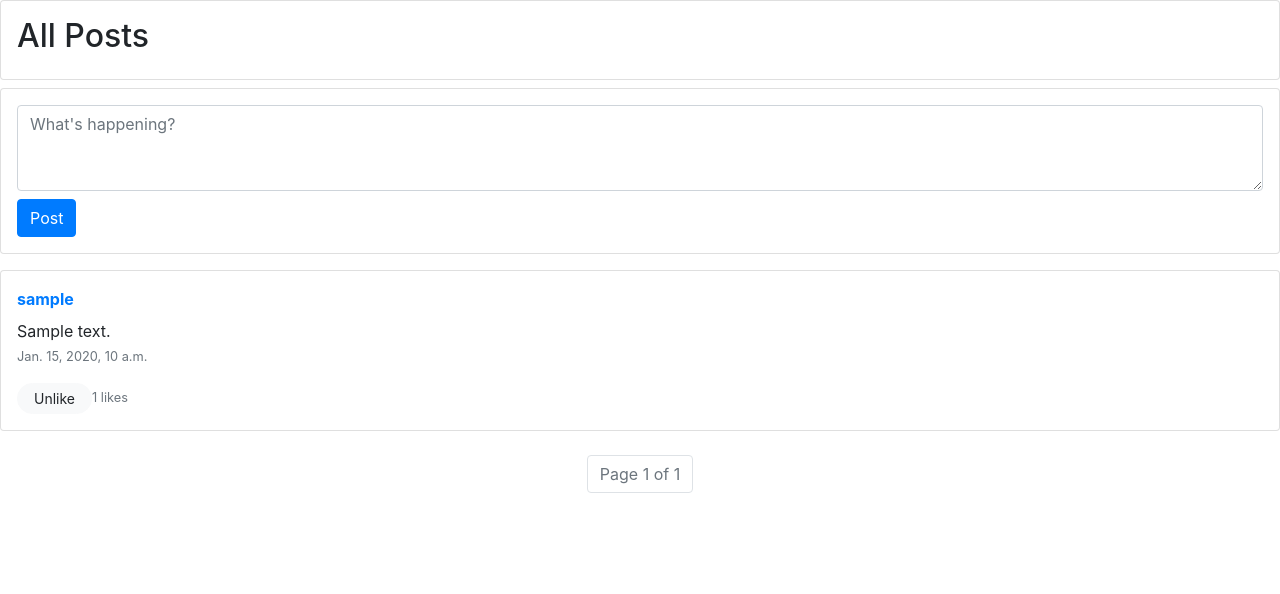
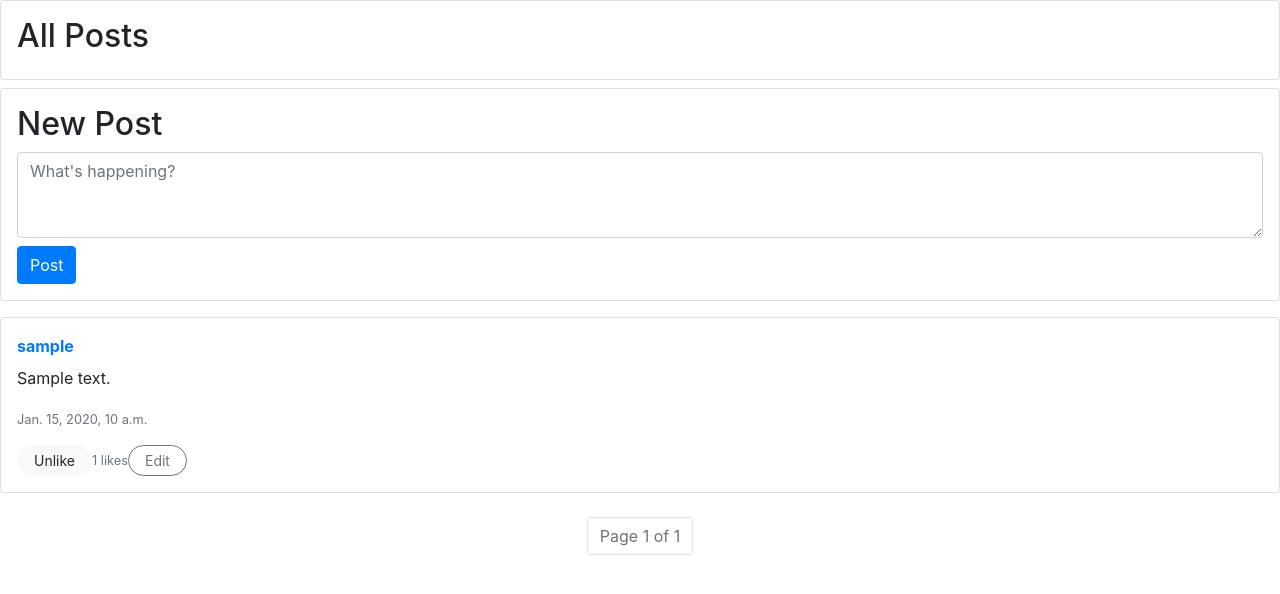
Before and after one commit to shawwnn/cs50w-network, a Django app: page / in a window 1280 px wide. Shown: the part 56-650 px from the top of the page. Run offline with Django 3.2, Linux system fonts and the light colour scheme; a user stored in the database is signed in; tables that the repository leaves empty hold one stand-in row (values such as "Sample post"); some libraries are stand-ins or nearby versions.

Commit message:
Added Edit Post Feature and finalize everything

```diff
--- a/network/static/network/utils.js
+++ b/network/static/network/utils.js
@@ -15,6 +15,15 @@ function getCookie(name) {
   }
 
   return cookieValue;
+}
+
+function exitEditAndUpdateInnerText(postId, newText) {
+  const contentEl = document.querySelector(`#content-${postId}`);
+  const postCard = document.querySelector(`#post-${postId}`);
+  const editBtn = postCard.querySelector(".edit-btn");
+
+  contentEl.innerText = newText;
+  editBtn.disabled = false;
 }
 
 document.addEventListener("DOMContentLoaded", () => {
@@ -78,4 +87,73 @@ document.addEventListener("DOMContentLoaded", () => {
     });
   }
 
+  // =====================
+  // CLICK DELEGATION (EDIT + CANCEL)
+  // =====================
+  document.addEventListener("click", function (e) {
+
+    // =====================
+    // EDIT CLICK
+    // =====================
+    if (e.target.classList.contains("edit-btn")) {
+      // disable edit button immediately
+      e.target.disabled = true;
+
+      const postId = e.target.dataset.id;
+      const contentEl = document.querySelector(`#content-${postId}`);
+
+      // store original safely
+      contentEl.dataset.original = contentEl.innerText;
+      const currentText = contentEl.innerText;
+
+      contentEl.innerHTML = `
+        <textarea class="form-control mb-2" id="textarea-${postId}">${currentText}</textarea>
+
+        <div class="d-flex gap-2">
+          <button class="btn btn-sm btn-success rounded-pill px-3 save-btn" data-id="${postId}">
+            Save
+          </button>
+
+          <button class="btn btn-sm btn-outline-secondary rounded-pill px-3 cancel-btn" data-id="${postId}">
+            Cancel
+          </button>
+        </div>
+      `;
+    }
+
+    // =====================
+    // CANCEL
+    // =====================
+    if (e.target.classList.contains("cancel-btn")) {
+      const postId = e.target.dataset.id;
+      const contentEl = document.querySelector(`#content-${postId}`);
+
+      exitEditAndUpdateInnerText(postId, contentEl.dataset.original);
+
+    }
+
+    // =====================
+    // SAVE
+    // =====================
+    if (e.target.classList.contains("save-btn")) {
+      const postId = e.target.dataset.id;
+      const textarea = document.querySelector(`#textarea-${postId}`);
+      const newContent = textarea.value;
+
+      fetch(`/edit_post/${postId}`, {
+        method: "POST",
+        headers: {
+          "Content-Type": "application/x-www-form-urlencoded",
+          "X-CSRFToken": getCookie("csrftoken")
+        },
+        body: `content=${encodeURIComponent(newContent)}`
+      })
+      .then(response => response.json())
+      .then(data => {
+        if (data.content) {
+          exitEditAndUpdateInnerText(postId, data.content);
+        }
+      });
+    }
+  })
 });
--- a/network/templates/network/index.html
+++ b/network/templates/network/index.html
@@ -8,6 +8,7 @@
         <div class="card p-3 mb-3">
              <form action="{% url 'index' %}" method="POST">
                 {% csrf_token %}
+                <h2>New Post</h2>
 
                 <textarea
                     class="form-control mb-2"
@@ -23,6 +24,7 @@
                 >
              </form>
         </div>
+    {% endif %}
 
         {% for post in page_obj %}
             {% include "network/partials/post_card.html" with post=post %}
@@ -56,5 +58,5 @@
         </nav>
 
 
-    {% endif %}
+
 {% endblock %}
--- a/network/templates/network/partials/post_card.html
+++ b/network/templates/network/partials/post_card.html
@@ -1,30 +1,39 @@
-<div class="post card p-3 mb-2">
+<div class="post card p-3 mb-2" id="post-{{ post.id }}">
 
     <a href="{% url 'profile' post.user.username %}">
         <strong>{{ post.user.username }}</strong>
     </a>
 
-  <p class="mt-2 mb-1">{{ post.content }}</p>
+    <p class="mt-2 mb-1" id="content-{{ post.id }}">
+        {{ post.content }}
+    </p>
+
+    {% if user == post.user %}
+    <div class="mt-3 d-flex align-items-center">
+
+
+    </div>
+    {% endif %}
 
     <small class="text-muted d-block">
         {{ post.timestamp }}
     </small>
 
     <div class="mt-3 d-flex align-items-center">
-      <button
-          class="btn btn-sm btn-light me-2 px-3 rounded-pill like-btn"
-          data-post-id="{{ post.id }}"
-      >
-          {% if post.is_liked %}
-              Unlike
-          {% else %}
-              Like
+        {% if user.is_authenticated %}
+        <button class="btn btn-sm btn-light px-3 rounded-pill like-btn me-2" data-post-id="{{ post.id }}">
+            {% if post.is_liked %}Unlike{% else %}Like{% endif %}
+        </button>
         {% endif %}
-      </button>
 
-      <span class="text-muted small" id="likes-count-{{ post.id }}">
+        <span class="text-muted small me-2" id="likes-count-{{ post.id }}">
             {{ post.like_count }} likes
         </span>
+
+        {% if user.is_authenticated and user == post.user %}
+        <button class="btn btn-sm btn-outline-secondary rounded-pill px-3 edit-btn" data-id="{{ post.id }}">
+            Edit
+        </button>
+        {% endif %}
     </div>
-
 </div>
--- a/network/urls.py
+++ b/network/urls.py
@@ -12,4 +12,5 @@ urlpatterns = [
     path("follow/<int:user_id>", views.follow_toggle, name="follow_toggle"),
     path("following", views.following, name="following"),
     path("like/<int:post_id>", views.like_toggle, name="like_toggle"),
+    path("edit_post/<int:post_id>", views.edit_post, name="edit_post")
 ]
--- a/network/views.py
+++ b/network/views.py
@@ -23,7 +23,7 @@ def index(request):
     posts = Post.objects.all().order_by("-timestamp")
     posts = annotate_posts(posts, request.user)
 
-    page_obj = paginate_queryset(request, posts, 3)
+    page_obj = paginate_queryset(request, posts, 10)
 
     return render(request, "network/index.html", {
         "page_obj": page_obj
@@ -90,7 +90,7 @@ def profile(request, username):
     ).order_by("-timestamp")
     posts = annotate_posts(posts, request.user)
 
-    page_obj = paginate_queryset(request, posts, 3)
+    page_obj = paginate_queryset(request, posts, 10)
 
     # number of followers
     followers_count = Follow.objects.filter(
@@ -197,8 +197,31 @@ def following(request):
     posts = annotate_posts(posts, request.user)
 
     # pagination (same as index)
-    page_obj = paginate_queryset(request, posts, 3)
+    page_obj = paginate_queryset(request, posts, 10)
 
     return render(request, "network/following.html", {
         "page_obj": page_obj
     })
+
+@login_required
+def edit_post(request, post_id):
+    if request.method != "POST":
+        return JsonResponse({"error": "POST required"}, status=400)
+
+    post = get_object_or_404(Post, id=post_id)
+
+    if request.user != post.user:
+        return JsonResponse({"error": "Unauthorized to edit selected post"}, status=403)
+
+    content = request.POST.get("content", "").strip()
+
+    if not content:
+        return JsonResponse({"error": "Empty content"}, status=400)
+
+    post.content = content
+    post.save()
+
+    return JsonResponse({
+        "id": post.id,
+        "content": post.content
+    })
```
Lines whose indentation alone changed are shown as unchanged.
